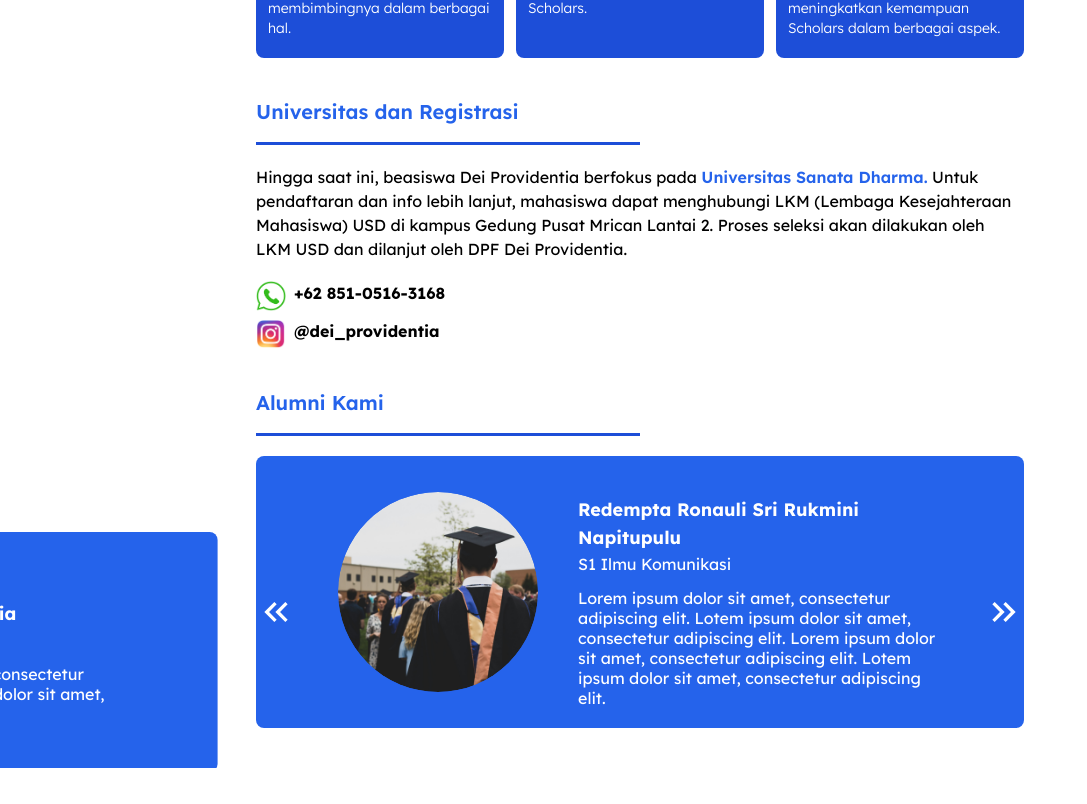
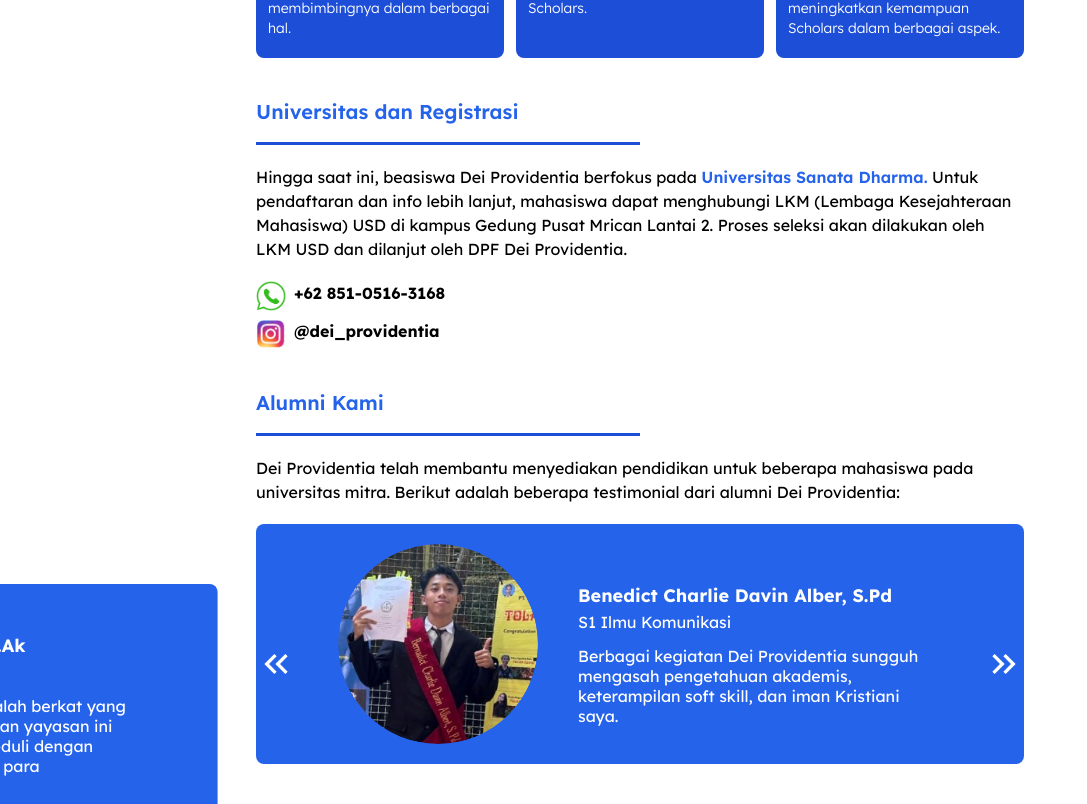
Before and after one commit to BrandonRafaelLovelyno/Dei-Providentia, a Next.js app: page / in a window 1280 px wide. Shown: the part 2439-3243 px from the top of the page, without its empty margins (0-1087 px from the left). Before the commit the page ends 3207 px from the top, so only its background shows below. Built offline with nearby package versions, Linux system fonts and the light colour scheme.

Commit message:
feat : adding relevant information

```diff
--- a/sections/home/section-alumni.tsx
+++ b/sections/home/section-alumni.tsx
@@ -12,18 +12,18 @@ export interface Testimonial {
 
 const TESTIMONIALS: Testimonial[] = [
   {
-    name: "Nuresya Larasayu Octavia",
+    name: "Fransina Furak Junior, S.Ak",
     prodi: "S1 Akuntansi",
     quote:
-      "Lorem ipsum dolor sit amet, consectetur adipiscing elit. Lotem ipsum dolor sit amet, consectetur adipiscing elit.",
-    src: "/home/background.jpg",
+      "Beasiswa Dei Providentia adalah berkat yang besar dari Tuhan. Keistimewaan yayasan ini adalah yayasan ini sangat peduli dengan kesehatan rohani dan mental para scholarsnya.",
+    src: "/home/alumni/fransina.jpg",
   },
   {
-    name: "Redempta Ronauli Sri Rukmini Napitupulu",
+    name: "Benedict Charlie Davin Alber, S.Pd",
     prodi: "S1 Ilmu Komunikasi",
     quote:
-      "Lorem ipsum dolor sit amet, consectetur adipiscing elit. Lotem ipsum dolor sit amet, consectetur adipiscing elit. Lorem ipsum dolor sit amet, consectetur adipiscing elit. Lotem ipsum dolor sit amet, consectetur adipiscing elit.",
-    src: "/home/background.jpg",
+      "Berbagai kegiatan Dei Providentia sungguh mengasah pengetahuan akademis, keterampilan soft skill, dan iman Kristiani saya.",
+    src: "/home/alumni/benedict.jpg",
   },
 ];
 
@@ -31,6 +31,11 @@ const SectionAlumni = () => {
   return (
     <section className={twMerge("w-full", "flex flex-col gap-y-5")}>
       <TitleSection title="Alumni Kami" />
+      <p className={twMerge("font-normal")}>
+        Dei Providentia telah membantu menyediakan pendidikan untuk beberapa
+        mahasiswa pada universitas mitra. Berikut adalah beberapa testimonial
+        dari alumni Dei Providentia:
+      </p>
       <Carousel
         items={[
           ...TESTIMONIALS.map((testimonial, idx) => (
--- a/sections/home/section-mission.tsx
+++ b/sections/home/section-mission.tsx
@@ -23,7 +23,7 @@ const MISSIONS: Mission[] = [
     src: "/home/mission/belajar-dari-pengalaman.jpg",
   },
   {
-    title: "Bekerja di dalam team dan komunitas seiman",
+    title: "Bekerja di dalam team dan komunitas",
     description:
       " sebagai tempat aktualisasi diri serta menjadi peka terhadap kebutuhan masyarakat sekitar",
     src: "/home/mission/bekerja-di-dalam-tim.jpg",
```
